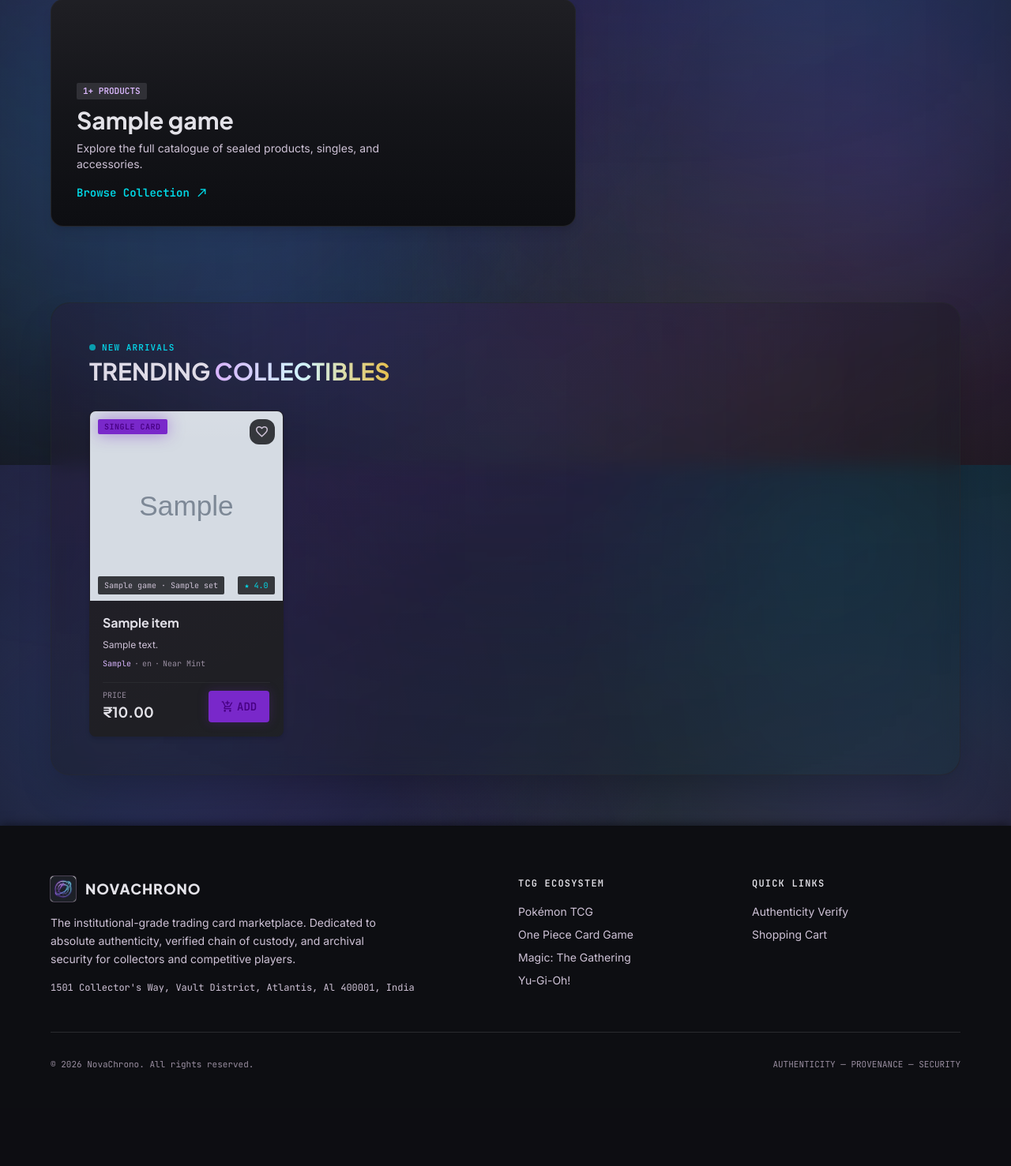
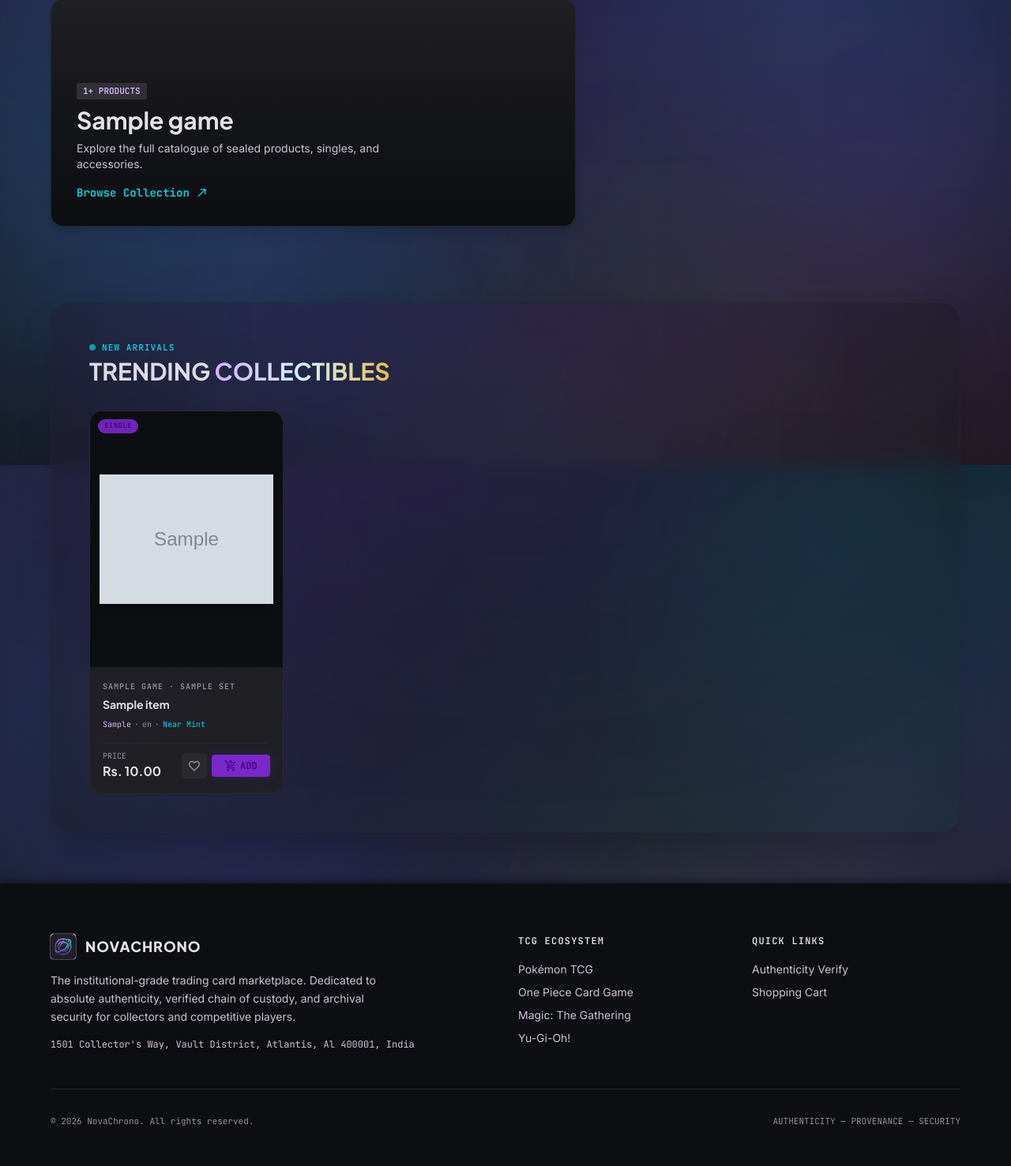
Before and after one commit to aly-osha/NovaChrono, a Django app: page / in a window 1280 px wide. Shown: the part 1011-2488 px from the top of the page at 79% size. Before the commit the page ends 2365 px from the top, so only its background shows below. Run offline with Django 5.2, Linux system fonts and the light colour scheme; tables that the repository leaves empty hold one stand-in row (values such as "Sample post"); grey boxes marked "Sample" are stand-in pictures; some libraries are stand-ins or nearby versions.

Commit message:
feat(catalogue,wishlist): full card display, auto-alternating hover flip, and in-place wishlist toggle
- Uncrop catalogue product cards with an aspect-[3/4] container and object-contain to display full artwork and borders
- Add 3D auto-alternating hover animation with time delay for cards with back images
- Reposition wishlist heart to bottom action bar next to ADD to avoid image overlap
- Enable asynchronous in-place wishlist toggling without redirecting to detail page

```diff
--- a/templates/base.html
+++ b/templates/base.html
@@ -552,6 +552,54 @@
         setTimeout(() => toast.remove(), 300);
       }, 3500);
     };
+
+    // Global wishlist toggle handler (prevents page jump/navigation, stays on page)
+    window.toggleWishlist = function(btn, event) {
+      if (event) {
+        event.preventDefault();
+        event.stopPropagation();
+      }
+      if (!btn || btn.disabled) return;
+      const url = btn.dataset.wishlistUrl;
+      const icon = btn.querySelector('.material-symbols-outlined');
+      btn.disabled = true;
+
+      fetch(url, {
+        headers: { 'X-Requested-With': 'XMLHttpRequest' }
+      })
+      .then(r => {
+        if (r.redirected && r.url.includes('/login/')) {
+          window.location.href = r.url;
+          return null;
+        }
+        return r.json();
+      })
+      .then(data => {
+        btn.disabled = false;
+        if (!data) return;
+        if (data.status === 'success') {
+          if (icon) {
+            if (data.in_wishlist) {
+              icon.style.fontVariationSettings = "'FILL' 1";
+              icon.classList.remove('text-outline');
+              icon.classList.add('text-error');
+              btn.classList.add('border-error/40');
+            } else {
+              icon.style.fontVariationSettings = "'FILL' 0";
+              icon.classList.remove('text-error');
+              icon.classList.add('text-outline');
+              btn.classList.remove('border-error/40');
+            }
+          }
+          window.showNovaToast(data.message, data.in_wishlist ? 'success' : 'info');
+        } else {
+          window.showNovaToast(data.message || 'Unable to update wishlist', 'error');
+        }
+      })
+      .catch(() => {
+        btn.disabled = false;
+      });
+    };
   </script>
   {% block extra_js %}{% endblock %}
 </body>
--- a/templates/products/_product_card.html
+++ b/templates/products/_product_card.html
@@ -1,84 +1,180 @@
-{# NovaChrono market card: dual-layer slab, specular bevel, hover lift + glow, wishlist heart. #}
-<div class="rounded-xl bg-surface-container overflow-hidden group flex flex-col justify-between shadow-md hover:shadow-xl hover:shadow-primary-container/20 hover:-translate-y-1 hover:border hover:border-primary/40 border border-transparent transition-all duration-300">
+{# NovaChrono showcase card: full uncropped card canvas, alternating hover flip with delay, sold-out pill, clean typography #}
+<div class="rounded-2xl bg-surface-container overflow-hidden group flex flex-col justify-between border border-surface-container-high hover:border-primary/50 shadow-sm hover:shadow-xl hover:shadow-primary-container/10 hover:-translate-y-1 transition-all duration-300">
   <div>
-    <div class="relative h-60 bg-surface-container-high overflow-hidden">
-      {% with product.images.first as img %}
-        {% if img %}
-          <img class="w-full h-full object-cover group-hover:scale-105 transition-transform duration-500" src="{{ img.image.url }}" alt="{{ product.name }}" loading="lazy"/>
+    <!-- Uncropped Full Card / Product Showcase Viewport -->
+    <a href="{% url 'product_detail' product.pk %}" class="relative block w-full aspect-[3/4] bg-surface-container-lowest p-3 flex items-center justify-center overflow-hidden border-b border-surface-container-high/60 cursor-pointer">
+      {% with product.images.first as front_img %}
+        {% if front_img %}
+          {% if product.has_back_image %}
+            <!-- Front Face Image (alternates with Back on hover with time delay) -->
+            <img class="nc-face-front w-full h-full object-contain drop-shadow-md select-none absolute inset-0 p-3 transition-transform duration-300"
+                 src="{{ front_img.image.url }}" alt="{{ product.name }} Front" loading="lazy"/>
+            <!-- Back Face Image (alternates with Front on hover with time delay) -->
+            <img class="nc-face-back w-full h-full object-contain drop-shadow-md select-none absolute inset-0 p-3 opacity-0 transition-transform duration-300"
+                 src="{{ product.back_image.image.url }}" alt="{{ product.name }} Back" loading="lazy"/>
           {% else %}
-          <div class="w-full h-full bg-surface-container-lowest flex items-center justify-center">
-            <span class="material-symbols-outlined text-4xl text-outline">style</span>
+            <!-- Single / Sealed Uncropped Image -->
+            <img class="w-full h-full object-contain drop-shadow-md select-none group-hover:scale-105 transition-transform duration-300"
+                 src="{{ front_img.image.url }}" alt="{{ product.name }}" loading="lazy"/>
+          {% endif %}
+        {% else %}
+          <div class="w-full h-full flex flex-col items-center justify-center text-outline">
+            <span class="material-symbols-outlined text-4xl mb-1">style</span>
+            <span class="font-mono text-[10px]">No Image</span>
           </div>
         {% endif %}
       {% endwith %}
-      <!-- Specular highlight pass across the upper bevel -->
-      <div class="absolute inset-x-0 top-0 h-10 bg-gradient-to-b from-white/10 to-transparent pointer-events-none opacity-60 group-hover:opacity-100 transition-opacity duration-300"></div>
-      <!-- Ambient reflection sweep on hover -->
-      <div class="absolute inset-0 bg-gradient-to-tr from-transparent via-white/0 group-hover:via-white/5 to-transparent pointer-events-none transition-all duration-500"></div>
-      <div class="absolute top-2.5 left-2.5 flex flex-col gap-space-2xs items-start">
+
+      <!-- Top Badges -->
+      <div class="absolute top-2.5 left-2.5 right-2.5 flex items-center justify-between pointer-events-none">
+        <!-- Product Type / Condition Pill -->
+        <div class="flex items-center gap-1">
           {% if product.single_card %}
-          <span class="px-space-xs py-0.5 rounded bg-primary-container text-on-primary font-mono text-[10px] font-bold tracking-wider uppercase shadow-[0_0_20px_rgba(121,40,202,0.5)]">SINGLE CARD</span>
+            <span class="px-2 py-0.5 rounded-full bg-primary-container/90 text-on-primary font-mono text-[9px] font-bold tracking-wider uppercase shadow-sm">
+              SINGLE
+            </span>
+            {% if product.has_back_image %}
+              <span class="px-1.5 py-0.5 rounded-full bg-surface-container/90 text-secondary-fixed-dim font-mono text-[9px] flex items-center gap-0.5 shadow-sm" title="Hover to inspect card back (auto-alternates)">
+                <span class="material-symbols-outlined text-[11px] animate-spin" style="animation-duration: 3.2s;">sync</span>
+                <span>AUTO-FLIP</span>
+              </span>
+            {% endif %}
           {% elif product.product_type == 'sealed' %}
-          <span class="px-space-xs py-0.5 rounded bg-tertiary-container text-on-tertiary font-mono text-[10px] font-bold tracking-wider uppercase">SEALED</span>
-        {% else %}
-          <span class="px-space-xs py-0.5 rounded bg-secondary-container/10 text-secondary-fixed-dim font-mono text-[10px] font-bold tracking-wider uppercase">RELATED</span>
-        {% endif %}
-        {% if product.stock <= 3 and product.stock > 0 %}
-          <span class="px-space-xs py-0.5 rounded bg-error-container text-on-error-container font-mono text-[10px] font-bold tracking-wider uppercase animate-pulse">LOW STOCK ({{ product.stock }})</span>
-        {% endif %}
-        {% if product.stock == 0 %}
-          <span class="px-space-xs py-0.5 rounded bg-surface-container-highest text-outline font-mono text-[10px] font-bold tracking-wider uppercase">OUT OF STOCK</span>
+            <span class="px-2 py-0.5 rounded-full bg-tertiary-container/90 text-on-tertiary font-mono text-[9px] font-bold tracking-wider uppercase shadow-sm">
+              SEALED
+            </span>
           {% endif %}
         </div>
-      <a href="{% url 'wishlist_add' product.pk %}" aria-label="Add to Wishlist"
-         class="absolute top-2.5 right-2.5 w-8 h-8 rounded-full bg-surface-container-lowest/80 backdrop-blur text-on-surface-variant hover:text-primary flex items-center justify-center transition-all duration-200 hover:scale-110 hover:shadow-[0_0_16px_rgba(121,40,202,0.45)]">
-        <span class="material-symbols-outlined text-lg">favorite</span>
-      </a>
-      <div class="absolute bottom-2 left-2.5 right-2.5 flex items-center justify-between font-mono text-[10px] gap-space-2xs">
-        {% if product.set %}
-          <span class="text-on-surface-variant bg-surface-container-lowest/80 backdrop-blur px-space-xs py-1 rounded truncate">{{ product.set.game.name }} · {{ product.set.name }}</span>
-        {% endif %}
-        {% if product.avg_rating %}
-          <span class="text-secondary-fixed-dim bg-surface-container-lowest/80 backdrop-blur px-space-xs py-1 rounded shrink-0">★ {{ product.avg_rating|floatformat:1 }}</span>
+
+        <!-- Stock Status (Sold Out / Low Stock) -->
+        <div>
+          {% if product.stock == 0 %}
+            <span class="px-2.5 py-0.5 rounded-full bg-surface-container-high/95 text-on-surface-variant font-mono text-[10px] font-medium shadow-sm border border-surface-container-highest">
+              Sold Out
+            </span>
+          {% elif product.stock <= 3 %}
+            <span class="px-2 py-0.5 rounded-full bg-error-container text-on-error-container font-mono text-[9px] font-bold tracking-wider uppercase animate-pulse shadow-sm">
+              Only {{ product.stock }} Left
+            </span>
           {% endif %}
         </div>
       </div>
-    <a href="{% url 'product_detail' product.pk %}" class="block p-space-md space-y-space-xs">
-      <h3 class="font-display text-base font-bold text-on-surface group-hover:text-primary transition-colors line-clamp-2">
+    </a>
+
+    <!-- Card Information matching reference layout -->
+    <div class="p-space-md space-y-1.5">
+      <!-- Franchise / Game / Brand Tag -->
+      <span class="font-mono text-[10px] text-outline font-semibold tracking-widest uppercase block truncate">
+        {{ product.game.name|default:"TCG VAULT" }}
+        {% if product.set %} · {{ product.set.name }}{% endif %}
+      </span>
+
+      <!-- Title -->
+      <a href="{% url 'product_detail' product.pk %}" class="block group-hover:text-primary transition-colors">
+        <h3 class="font-display text-sm font-bold text-on-surface line-clamp-2 leading-snug">
           {{ product.name }}
         </h3>
-      {% if product.description %}
-        <p class="text-on-surface-variant text-xs line-clamp-2">{{ product.description|truncatewords:15 }}</p>
+      </a>
+
+      <!-- Single Card Specs (if card) -->
+      {% if product.single_card %}
+        <div class="flex items-center gap-1 font-mono text-[10px] text-outline pt-0.5">
+          {% if product.single_card.rarity %}
+            <span class="text-primary capitalize">{{ product.single_card.rarity|title }}</span>
+            <span>·</span>
           {% endif %}
-      {% if product.single_card %}
-        <div class="flex items-center gap-space-2xs font-mono text-[10px] text-outline">
-          {% if product.single_card.rarity %}<span class="text-primary">{{ product.single_card.rarity }}</span><span>·</span>{% endif %}
-          {% if product.single_card.language %}<span>{{ product.single_card.language }}</span><span>·</span>{% endif %}
-          {% if product.single_card.condition %}<span>{{ product.single_card.get_condition_display }}</span>{% endif %}
+          {% if product.single_card.language %}
+            <span>{{ product.single_card.language }}</span>
+            <span>·</span>
+          {% endif %}
+          {% if product.single_card.condition %}
+            <span class="text-secondary-fixed-dim">{{ product.single_card.get_condition_display }}</span>
+          {% endif %}
         </div>
       {% endif %}
-    </a>
     </div>
+  </div>
+
+  <!-- Price & Quick Action Toolbar (Wishlist + Add to Cart) -->
   <div class="p-space-md pt-0">
-    <div class="flex items-center justify-between pt-space-xs border-t border-surface-container-high">
+    <div class="flex items-center justify-between pt-space-xs border-t border-surface-container-high gap-2">
       <div>
         <span class="font-mono text-[10px] text-outline block">PRICE</span>
-        <span class="font-display text-lg font-bold text-on-surface group-hover:text-secondary-fixed transition-colors">₹{{ product.price }}</span>
+        <span class="font-display text-base font-bold text-on-surface">Rs. {{ product.price }}</span>
       </div>
+
+      <div class="flex items-center gap-1.5">
+        <!-- Wishlist Button: async toggle stays on catalogue page without navigating -->
+        <button type="button"
+           data-wishlist-url="{% url 'wishlist_add' product.pk %}?toggle=1"
+           data-product-name="{{ product.name|escape }}"
+           onclick="toggleWishlist(this, event)"
+           class="w-8 h-8 rounded-lg bg-surface-container-high hover:bg-surface-container-highest text-outline hover:text-primary flex items-center justify-center transition-all duration-200 hover:scale-105 border border-surface-container-high cursor-pointer"
+           aria-label="Add to Wishlist" title="Add to Wishlist">
+          <span class="material-symbols-outlined text-[17px]">favorite</span>
+        </button>
+
         {% if product.is_available %}
           <button type="button"
              data-cart-url="{% url 'cart_add' product.pk %}"
              data-product-name="{{ product.name|escape }}"
              onclick="quickAddToCart(this)"
-           class="quick-add-btn px-space-md py-space-xs rounded-lg bg-primary-container text-on-primary font-mono text-sm font-semibold flex items-center gap-space-2xs hover:bg-primary hover:text-on-primary-fixed hover:shadow-[0_0_20px_rgba(121,40,202,0.5)] active:scale-95 transition-all cursor-pointer">
-          <span class="material-symbols-outlined text-base">add_shopping_cart</span>
+             class="quick-add-btn px-space-md py-1.5 rounded-lg bg-primary-container text-on-primary font-mono text-xs font-semibold flex items-center gap-1 hover:bg-primary hover:text-on-primary-fixed hover:shadow-[0_0_16px_rgba(121,40,202,0.4)] active:scale-95 transition-all cursor-pointer">
+            <span class="material-symbols-outlined text-[16px]">add_shopping_cart</span>
             <span>ADD</span>
           </button>
         {% else %}
-        <button class="px-space-md py-space-xs rounded-lg bg-surface-container-high text-outline font-mono text-sm cursor-not-allowed" disabled>
-          SOLD OUT
+          <button class="px-space-md py-1.5 rounded-lg bg-surface-container-high text-outline font-mono text-xs cursor-not-allowed" disabled>
+            Sold Out
           </button>
         {% endif %}
       </div>
     </div>
   </div>
+</div>
+
+<style>
+  /* 3D Alternating Card Flip with time delay on hover */
+  .group:hover .nc-face-front {
+    animation: ncFlipCycleFront 3.2s ease-in-out infinite;
+  }
+  .group:hover .nc-face-back {
+    animation: ncFlipCycleBack 3.2s ease-in-out infinite;
+  }
+
+  @keyframes ncFlipCycleFront {
+    0%, 42% {
+      opacity: 1;
+      transform: perspective(800px) rotateY(0deg);
+      visibility: visible;
+    }
+    48%, 92% {
+      opacity: 0;
+      transform: perspective(800px) rotateY(180deg);
+      visibility: hidden;
+    }
+    98%, 100% {
+      opacity: 1;
+      transform: perspective(800px) rotateY(360deg);
+      visibility: visible;
+    }
+  }
+
+  @keyframes ncFlipCycleBack {
+    0%, 42% {
+      opacity: 0;
+      transform: perspective(800px) rotateY(-180deg);
+      visibility: hidden;
+    }
+    48%, 92% {
+      opacity: 1;
+      transform: perspective(800px) rotateY(0deg);
+      visibility: visible;
+    }
+    98%, 100% {
+      opacity: 0;
+      transform: perspective(800px) rotateY(180deg);
+      visibility: hidden;
+    }
+  }
+</style>
```
Also changed, not shown: wishlists/views.py (+36 -18 lines). Lines whose indentation alone changed are shown as unchanged.
